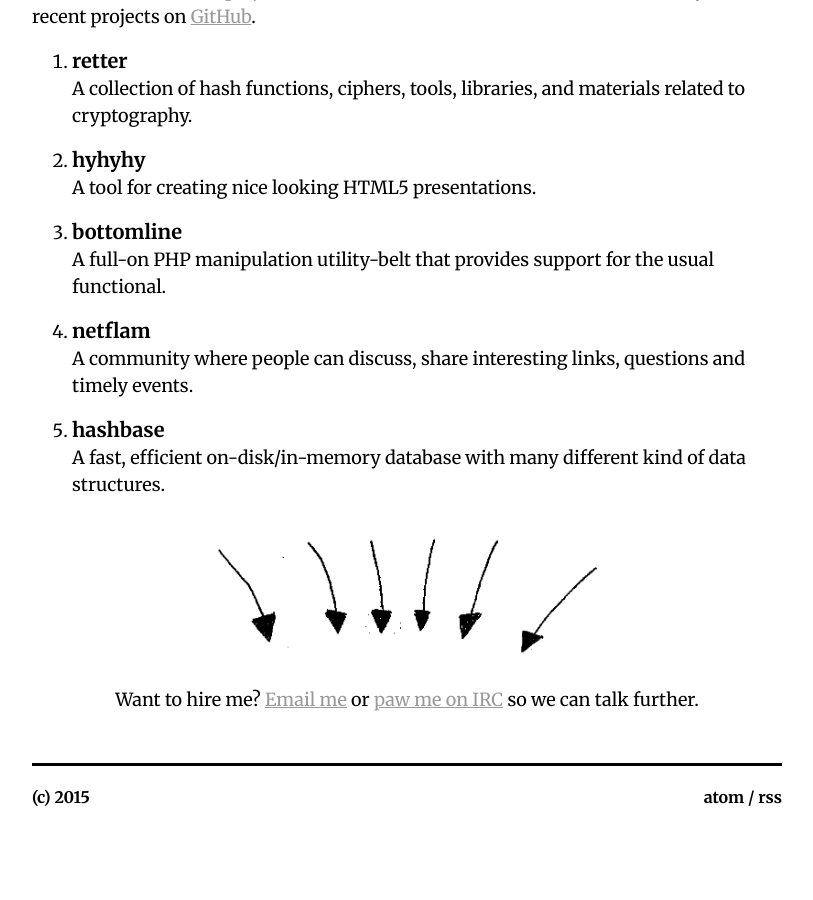
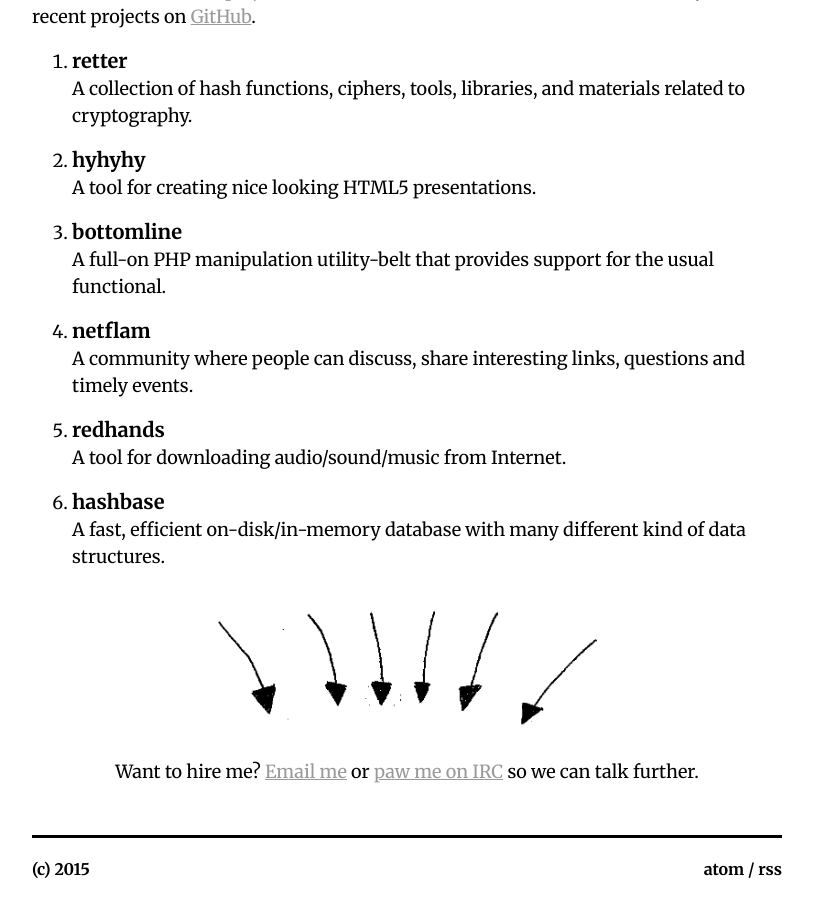
Before and after one commit to maciejczyzewski/maciejczyzewski.github.io, a Jekyll site: the page built from about.html, in a window 1280 px wide and 900 px high, scrolled down 1353 px. Shown: the whole window, without its empty margins (233-1046 px from the left). Built offline with Jekyll 4.4.1, drawn with Linux system fonts in a browser that asks for light colours; Markdown is read by kramdown in place of the engine named in the settings; before the commit the page ends 2181 px from its top, so only the background shows below that.

Commit message:
Add my new project to the list.

```diff
--- a/about.html
+++ b/about.html
@@ -53,6 +53,10 @@ title : About
       <p>A community where people can discuss, share interesting links, questions and timely events.</p>
     </li>
     <li>
+      <h2><a href="https://github.com/maciejczyzewski/redhands">redhands</a></h2>
+      <p>A tool for downloading audio/sound/music from Internet.</p>
+    </li>
+    <li>
       <h2><a href="https://github.com/maciejczyzewski/hashbase">hashbase</a></h2>
       <p>A fast, efficient on-disk/in-memory database with many different kind of data structures.</p>
     </li>
```
